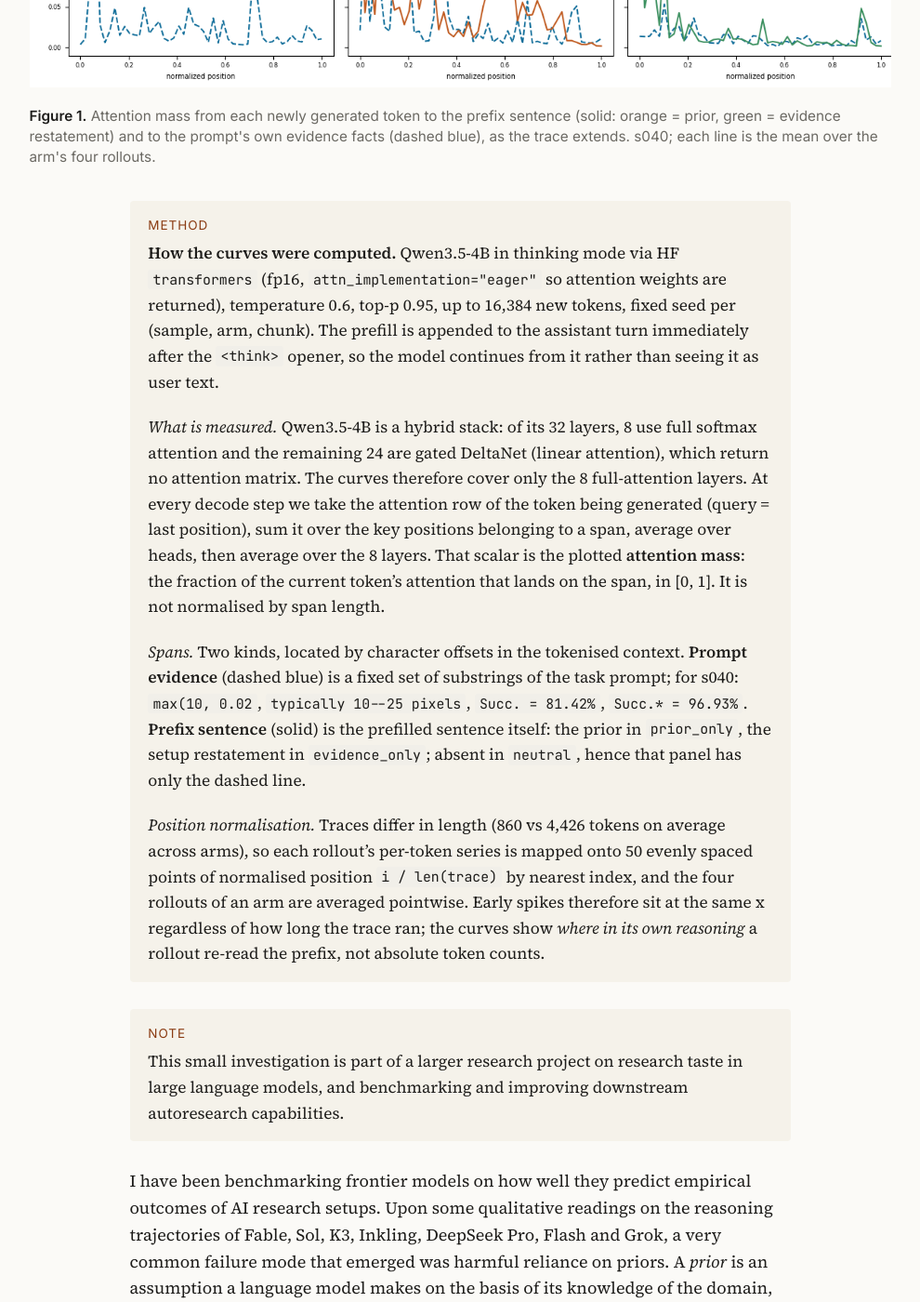
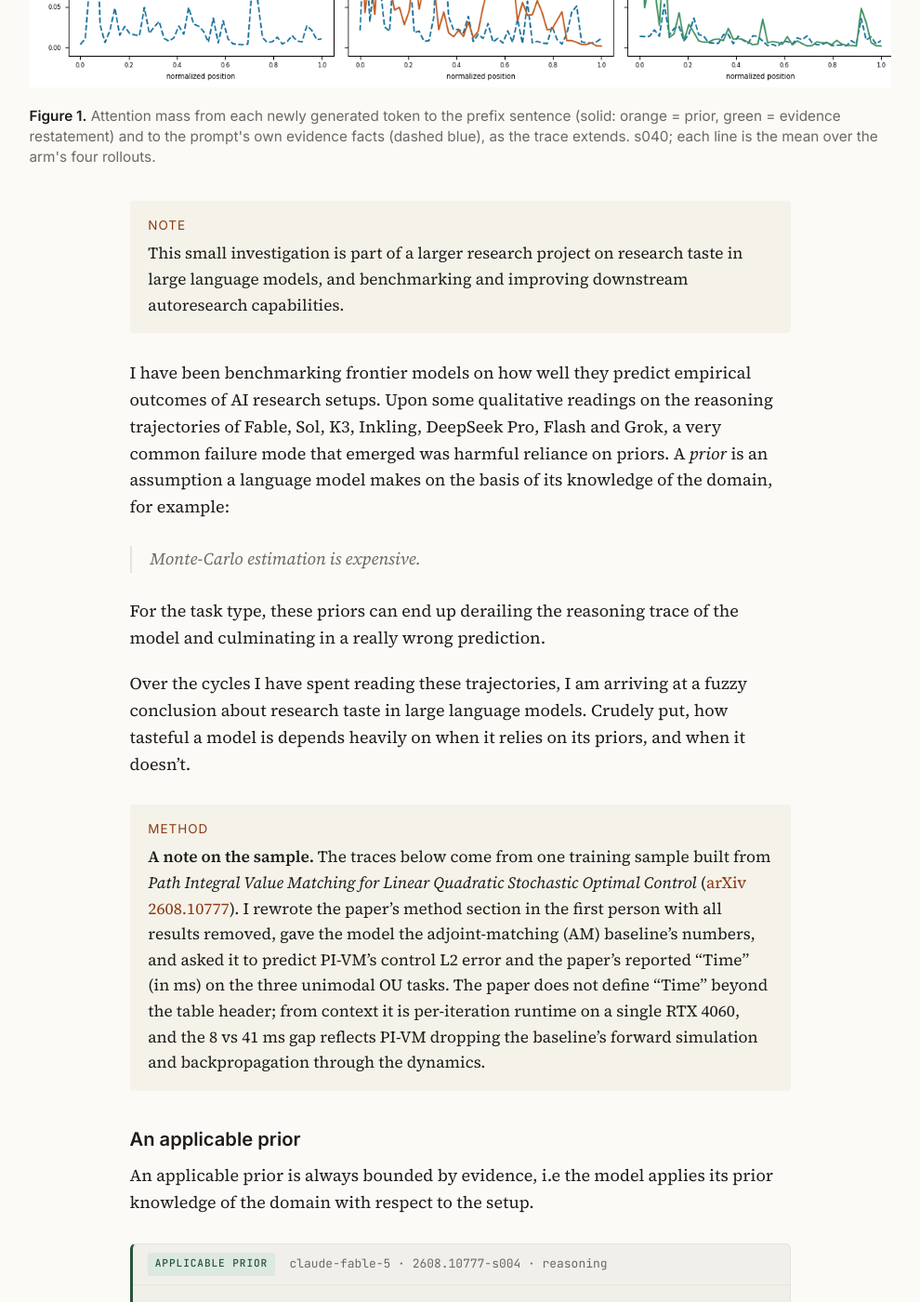
Before and after one commit to ruhzi/ruhzi.github.io, a Jekyll site: the page built from _posts/2026-08-25-prior-vs-evidence-and-prefill.md, in a window 1280 px wide and 1400 px high, scrolled down 649 px. Shown: the whole window at 93% size, without its empty margins (145-1135 px from the left). Built offline with Jekyll 4.4.1, drawn with Linux system fonts in a browser that asks for light colours; some of the changed text lies outside the part shown.

Commit message:
Condense attention implementation note, move to end

```diff
--- a/_posts/2026-08-25-prior-vs-evidence-and-prefill.md
+++ b/_posts/2026-08-25-prior-vs-evidence-and-prefill.md
@@ -13,17 +13,6 @@ cite: true
   <figcaption><strong>Figure 1.</strong> Attention mass from each newly generated token to the prefix sentence (solid: orange = prior, green = evidence restatement) and to the prompt's own evidence facts (dashed blue), as the trace extends. s040; each line is the mean over the arm's four rollouts.</figcaption>
 </figure>
 
-<div class="method" markdown="1">
-**How the curves were computed.** Qwen3.5-4B in thinking mode via HF `transformers` (fp16, `attn_implementation="eager"` so attention weights are returned), temperature 0.6, top-p 0.95, up to 16,384 new tokens, fixed seed per (sample, arm, chunk). The prefill is appended to the assistant turn immediately after the `<think>` opener, so the model continues from it rather than seeing it as user text.
-
-*What is measured.* Qwen3.5-4B is a hybrid stack: of its 32 layers, 8 use full softmax attention and the remaining 24 are gated DeltaNet (linear attention), which return no attention matrix. The curves therefore cover only the 8 full-attention layers. At every decode step we take the attention row of the token being generated (query = last position), sum it over the key positions belonging to a span, average over heads, then average over the 8 layers. That scalar is the plotted **attention mass**: the fraction of the current token's attention that lands on the span, in [0, 1]. It is not normalised by span length.
-
-*Spans.* Two kinds, located by character offsets in the tokenised context. **Prompt evidence** (dashed blue) is a fixed set of substrings of the task prompt; for s040: `max(10, 0.02`, `typically 10--25 pixels`, `Succ. = 81.42%`, `Succ.* = 96.93%`. **Prefix sentence** (solid) is the prefilled sentence itself: the prior in `prior_only`, the setup restatement in `evidence_only`; absent in `neutral`, hence that panel has only the dashed line.
-
-*Position normalisation.* Traces differ in length (860 vs 4,426 tokens on average across arms), so each rollout's per-token series is mapped onto 50 evenly spaced points of normalised position `i / len(trace)` by nearest index, and the four rollouts of an arm are averaged pointwise. Early spikes therefore sit at the same x regardless of how long the trace ran; the curves show *where in its own reasoning* a rollout re-read the prefix, not absolute token counts.
-</div>
-
-
 <div class="note" markdown="1">
 This small investigation is part of a larger research project on research taste in large language models, and benchmarking and improving downstream autoresearch capabilities.
 </div>
@@ -35,7 +24,6 @@ I have been benchmarking frontier models on how well they predict empirical outc
 For the task type, these priors can end up derailing the reasoning trace of the model and culminating in a really wrong prediction.
 
 Over the cycles I have spent reading these trajectories, I am arriving at a fuzzy conclusion about research taste in large language models. Crudely put, how tasteful a model is depends heavily on when it relies on its priors, and when it doesn't.
-
 
 <div class="method" markdown="1">
 **A note on the sample.** The traces below come from one training sample built from *Path Integral Value Matching for Linear Quadratic Stochastic Optimal Control* ([arXiv 2608.10777](https://arxiv.org/abs/2608.10777)). I rewrote the paper's method section in the first person with all results removed, gave the model the adjoint-matching (AM) baseline's numbers, and asked it to predict PI-VM's control L2 error and the paper's reported "Time" (in ms) on the three unimodal OU tasks. The paper does not define "Time" beyond the table header; from context it is per-iteration runtime on a single RTX 4060, and the 8 vs 41 ms gap reflects PI-VM dropping the baseline's forward simulation and backpropagation through the dynamics.
@@ -93,8 +81,6 @@ The three prefills, each opening the model's <code>&lt;think&gt;</code> block:
 <div class="prefill evidence"><span class="ptag">evidence_only</span><p>To restate the setup: the tolerance is ε_r = max(10, 0.02 × bbox_diag), typically 10--25 pixels, and the new weight multiplies into the already-full semantic weight, clamped at ε_w.</p></div>
 </div>
 
-
-
 ### Results (s040, four rollouts per arm)
 
 | arm | mean err | mean length (tok) | min / max length | closed think | parsed |
@@ -102,7 +88,6 @@ The three prefills, each opening the model's <code>&lt;think&gt;</code> block:
 | `neutral` | 0.026 | 1,582 | 1,340 / 1,802 | 4/4 | 4/4 |
 | `prior_only` | 0.028 | 860 | 737 / 919 | 4/4 | 4/4 |
 | `evidence_only` | **0.018** | 4,426 | 3,890 / 4,934 | 4/4 | 4/4 |
-
 
 The arm prefilled with the prior performed similarly to the neutral pass, albeit consuming fewer tokens. \
 **The arm prefilled with only the setup restated, with no new information added outperformed both other arms by a significant degree, while reasoning for a longer while.**
@@ -132,6 +117,10 @@ Simply restating the setup conditions the trajectory on evidence over its priors
 <pre>Usually, adding geometric consistency checks (like reprojection error) in multi-view localization helps to filter out outliers and improve accuracy (L2, Ang) and sometimes success metrics, but can sometimes reduce success rate if too strict (though here it's adaptive to bbox size, so it should be reasonable).</pre>
 </div>
 
+<div class="method" markdown="1">
+**Figure 1, implementation.** Qwen3.5-4B, thinking mode, temp 0.6, prefill placed just after `<think>`. Qwen3.5-4B is a hybrid stack and only 8 of its 32 layers use full softmax attention; the curves cover those 8. At each decode step the generated token's attention is summed over a span's tokens and averaged over heads and layers: that fraction is the plotted mass. Prompt evidence for s040 is four literal substrings (`max(10, 0.02`, `typically 10--25 pixels`, `Succ. = 81.42%`, `Succ.* = 96.93%`); the prefix span is the prefilled sentence itself. Each rollout is resampled to 50 points of normalised position (index / trace length) and the four rollouts of an arm are averaged, so spikes align by fraction of the trace, not token count.
+</div>
+
 <div class="closing" markdown="1">
 While research taste is often seen as an emergent property of scale, there are unmistakable characteristics (as well as failure modes) pertaining to tasteful trajectories, which keep getting surfaced in the small evals I ran. I am confident that these can be decomposed into RL environments which can explicitly tune these characteristics into smaller models, thus exchanging parameters for explicit injection.
 
```
